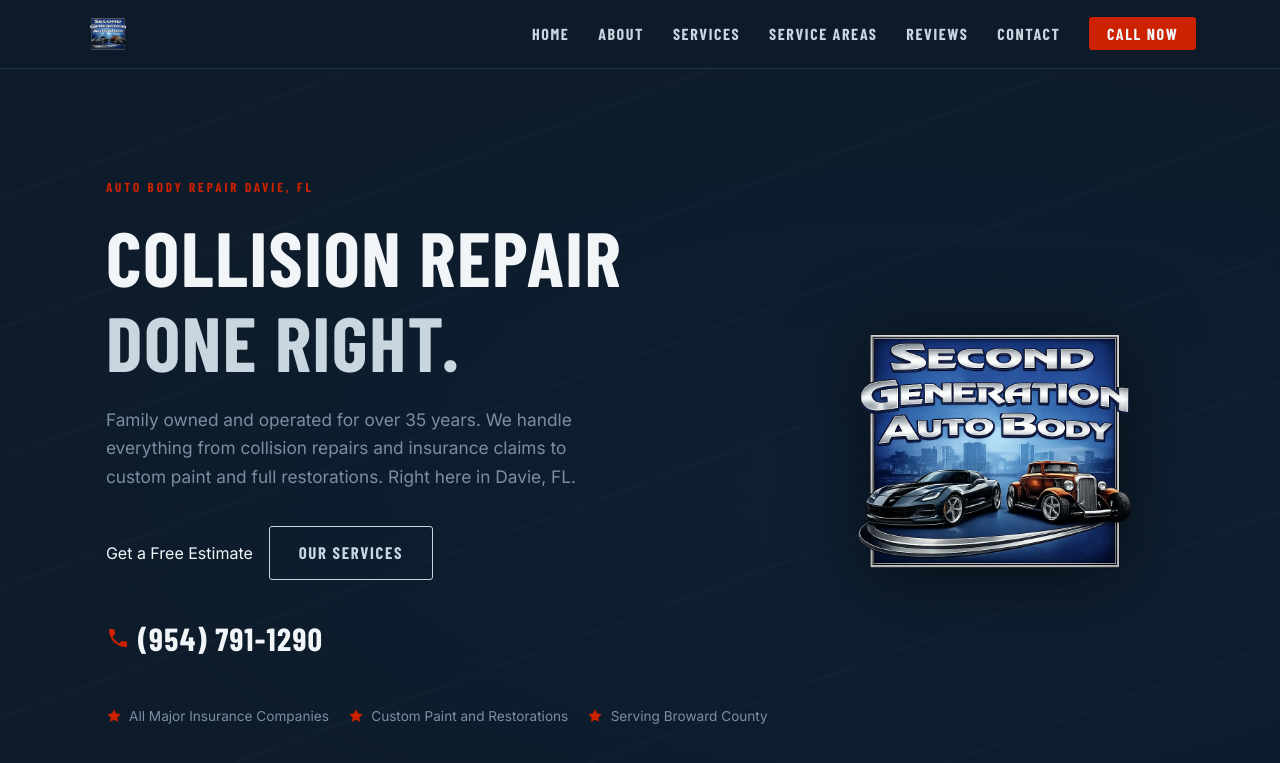
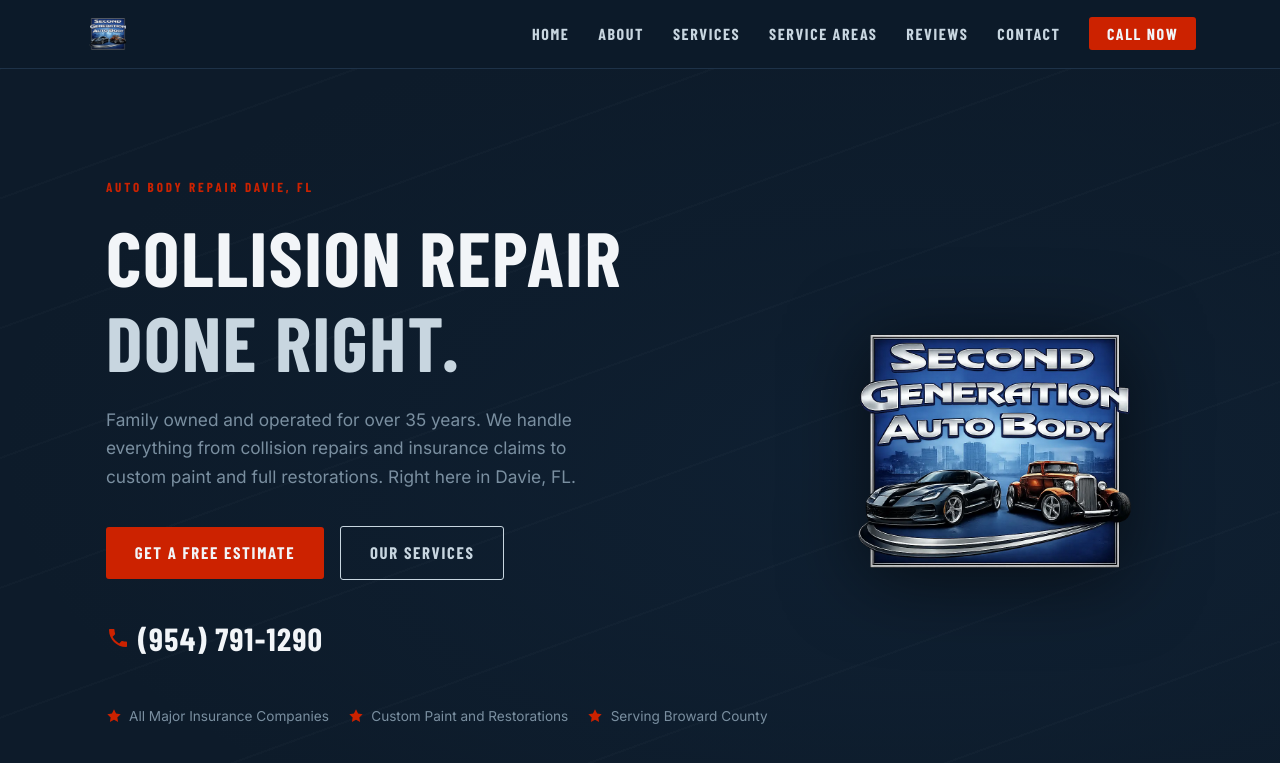
Before and after one commit to JamesBrownR/Second-Generation-Auto, a Jekyll site: the page built from index.html, in a window 1280 px wide and 900 px high. Shown: the top 763 px of the window. Built offline with Jekyll 4.4.1, drawn with Linux system fonts in a browser that asks for light colours; some web fonts are replaced.

Commit message:
Update index.html

```diff
--- a/index.html
+++ b/index.html
@@ -19,7 +19,7 @@
         </h1>
         <p class="hero-sub">Family owned and operated for over 35 years. We handle everything from collision repairs and insurance claims to custom paint and full restorations. Right here in Davie, FL.</p>
         <div class="hero-actions">
-          <a href="{{ site.baseurl }}/contact/ class="btn btn-primary">Get a Free Estimate</a>
+          <a href="{{ site.baseurl }}/contact/" class="btn btn-primary">Get a Free Estimate</a>
           <a href="{{ site.baseurl }}/services/" class="btn btn-outline">Our Services</a>
         </div>
         <div class="hero-phone">
@@ -110,7 +110,7 @@
         <svg xmlns="http://www.w3.org/2000/svg" width="32" height="32" viewBox="0 0 24 24" fill="none" stroke="currentColor" stroke-width="1.8" stroke-linecap="round" stroke-linejoin="round"><rect width="18" height="18" x="3" y="3" rx="2"/><path d="M3 9h18"/><path d="M3 15h18"/><path d="M9 3v18"/><path d="M15 3v18"/></svg>
         <h3>Body Work</h3>
         <p>Dents, dings, rust repair, panel replacement. No job is too small or too big for our team.</p>
-        <a href="{{ site.baseurl }}/services/body-work/" class="service-link">Learn More &rarr;</a>
+        <a href="{{ site.baseurl }}/services/body-repair/" class="service-link">Learn More &rarr;</a>
       </div>
 
       <div class="service-card fade-in">
```
